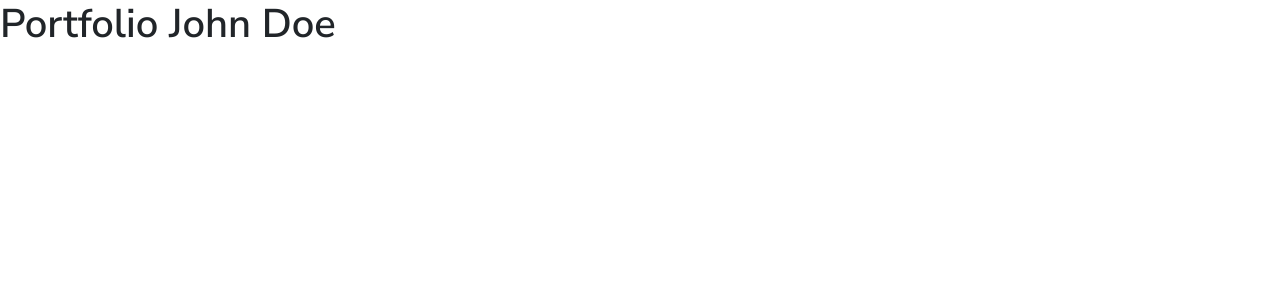
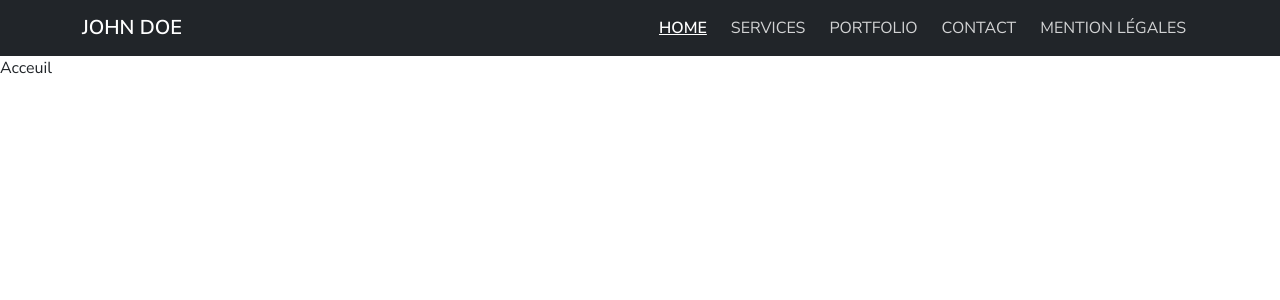
Before and after one commit to ad-pgn/Devoir_5_Portfolio_ReactJS, a React (Create React App) app: page / in a window 1280 px wide. Shown: the top 300 px of the page. Built offline with nearby package versions, Linux system fonts and the light colour scheme.

Commit message:
close #2 - Composant Header

```diff
--- a/src/App.js
+++ b/src/App.js
@@ -1,9 +1,19 @@
+import { BrowserRouter, Routes, Route } from 'react-router-dom';
+import Header from './components/Header';
+
 function App() {
   return (
-    <div>
-      <h1>Portfolio John Doe</h1>
-    </div>
-  );
+    <BrowserRouter>
+      <Header/>
+      <Routes>
+        <Route path='/' element={<div>Acceuil</div>}/>
+        <Route path='/services' element={<div>Services</div>}/>
+        <Route path='/portfolio' element={<div>Portfolio</div>}/>
+        <Route path='/contact' element={<div>Contact</div>}/>
+        <Route path='/mentions-legales' element={<div>Mentions légales</div>}/>
+      </Routes>
+    </BrowserRouter>
+  )
 }
 
 export default App;
--- /dev/null
+++ b/src/components/Header.jsx
@@ -0,0 +1,36 @@
+import { NavLink } from 'react-router-dom';
+import { Navbar, Nav, Container } from 'react-bootstrap';
+
+function Header() {
+    return (
+        <Navbar bg="dark" variant="dark" expand="lg" sticky="top">
+            <Container fluid="lg">
+                <Navbar.Brand as={NavLink} to="/" className="fw-semibold">
+                    JOHN DOE
+                </Navbar.Brand>
+                <Navbar.Toggle aria-controls="main-nav"/>
+                <Navbar.Collapse id="main-nav">
+                    <Nav className="ms-auto">
+                        <Nav.Link as={NavLink} to="/" end className="text-uppercase mx-1">
+                            Home
+                        </Nav.Link>
+                        <Nav.Link as={NavLink} to="/services" end className="text-uppercase mx-1">
+                            Services
+                        </Nav.Link>
+                        <Nav.Link as={NavLink} to="/Portfolio" end className="text-uppercase mx-1">
+                            Portfolio
+                        </Nav.Link>
+                        <Nav.Link as={NavLink} to="/contact" end className="text-uppercase mx-1">
+                            Contact
+                        </Nav.Link>
+                        <Nav.Link as={NavLink} to="/mentions-legales" end className="text-uppercase mx-1">
+                            Mention légales
+                        </Nav.Link>
+                    </Nav>
+                </Navbar.Collapse>
+            </Container>
+        </Navbar>
+    )
+}
+
+export default Header;
--- a/src/styles/custom.css
+++ b/src/styles/custom.css
@@ -1,3 +1,4 @@
+/* POLICE */
 body {
   font-family: 'Nunito Sans', sans-serif;
   font-weight: 400;
@@ -6,3 +7,20 @@ body {
 h1, h2, h3, h4, h5, h6, strong {
   font-weight: 600;
 }
+
+/* HEADER */
+.navbar-dark .navbar-nav .nav-link {
+    color: rgba(255, 255, 255, 0.8);
+    transition: all 0.3s ease;
+}
+
+.navbar-dark .navbar-nav .nav-link:hover {
+    color: #fff;
+    text-decoration: underline;
+}
+
+.navbar-dark .navbar-nav .nav-link.active {
+    color: #fff;
+    font-weight: 600;
+    text-decoration: underline;
+}
```
